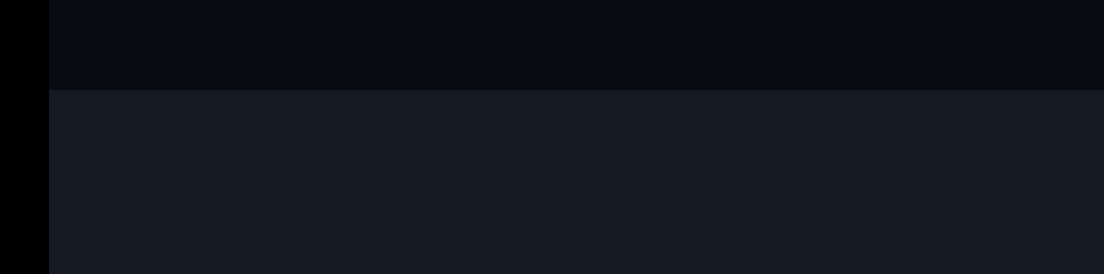
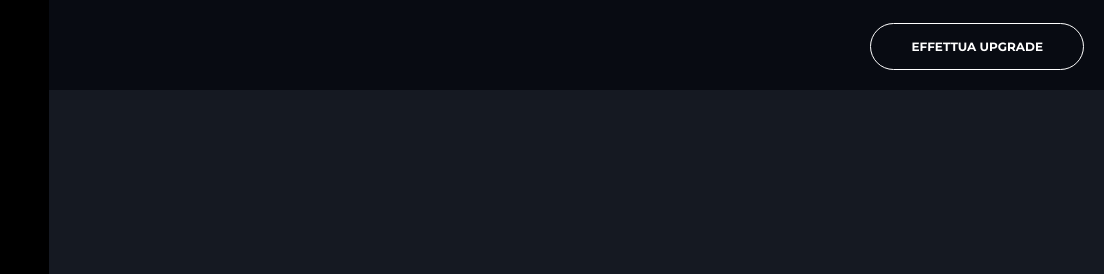
Before and after one commit to giorgiameffe/htm-css-spotifyweb, a plain HTML site: page day-2/index.html in a window 1280 px wide. Shown: the top 274 px of the page, 176-1280 px from the left. Drawn offline with Linux system fonts and the light colour scheme.

Commit message:
feat: add top main section upgrade link

```diff
--- a/day-2/css/style.css
+++ b/day-2/css/style.css
@@ -104,11 +104,25 @@ footer {
     background-color: #151922;
 }
 
-.row {
+.top-main {
     height: 90px;
     background-color: #080b12;
+    display: flex;
+    justify-content: flex-end;
+    align-items: center;
+    padding-right: 20px;
 }
 
+.top-main-button {
+    color: #ffffff;
+    font-size: 12px;
+    text-transform: uppercase;
+    font-weight: bold;
+    border: 1px solid #ffffff;
+    padding: 15px 40px;
+    border-radius: 40px;
+
+}
 
 
 /* Responsive Layout */
--- a/day-2/index.html
+++ b/day-2/index.html
@@ -24,7 +24,6 @@
                 <div class="logo-small"><a href="#"><img src="/img/logo-small.svg" alt="Logo"></div>
                 <div class="logo-big"><a href="#"><img src="/img/logo.svg" alt="Logo"></a></div>
             </div>
-
                 <!-- Menù -->
             <ul class="menu bg-grey">
                 <li><a href="#"><img class="menu-photo" src="/img/home.svg" alt="Home"><span class="menu-item"></span><span class="menu-item">Home</span></a></li>
@@ -53,7 +52,14 @@
         </nav>
 
         <main>
-            <div class="row"></div>
+            <div class="top-main">
+                <div>
+                    <a class="top-main-button" href="#">Effettua Upgrade</a>
+                </div>
+
+
+
+            </div>
         </main>
 
 
```
